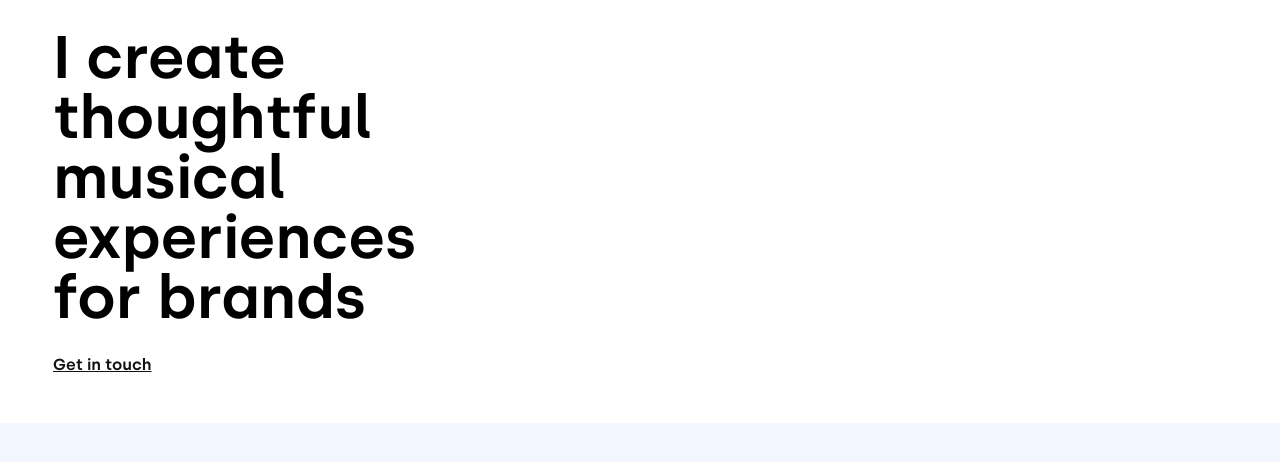
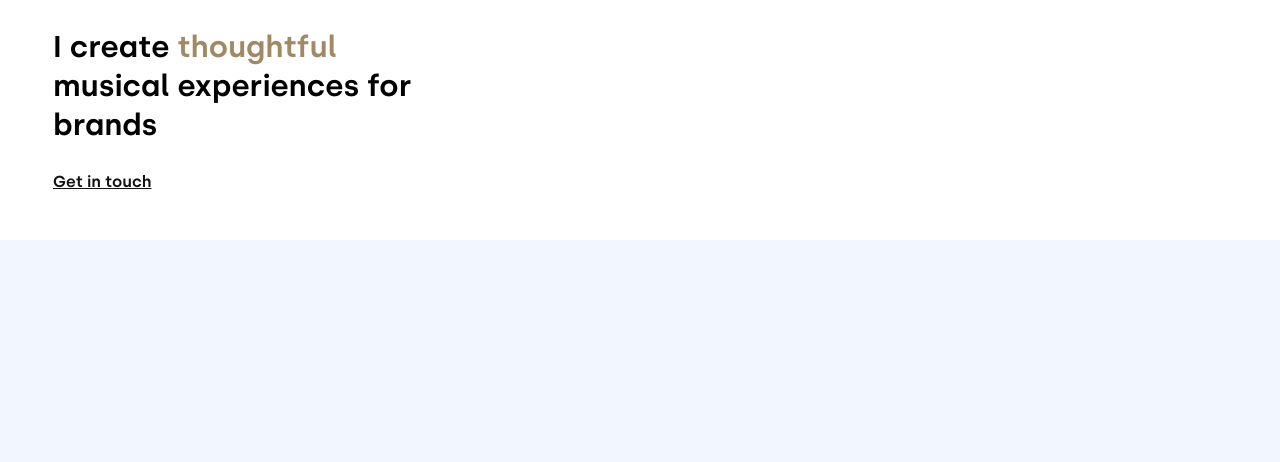
Before and after one commit to ejiro1994/gatsby-portfolio, a Gatsby site: page / in a window 1280 px wide. Shown: the part 166-628 px from the top of the page. Built offline with nearby package versions, Linux system fonts and the light colour scheme; Gatsby itself is replaced by a stand-in of ours.

Commit message:
span update

```diff
--- a/src/components/sections/HeroSection.js
+++ b/src/components/sections/HeroSection.js
@@ -13,7 +13,9 @@ function HeroSection() {
               alt="logo"
             />
 
-            <Title>I create thoughtful musical experiences for brands </Title>
+            <Title>
+              I create <span>thoughtful</span> musical experiences for brands{" "}
+            </Title>
             <GetInTouch
               href="https://www.instagram.com/lifeon_ej/"
               target="_blank"
@@ -49,7 +51,13 @@ gap: 30px
 `
 
 const Title = styled(H1)`
-    color: ${themes.light.text1};
+  color: ${themes.light.text1};
+  font-size: 30px;
+  line-height: 130%;
+
+  span {
+    color: #a18966;
+  }
 `
 
 const Description = styled(MediumText)`
```
